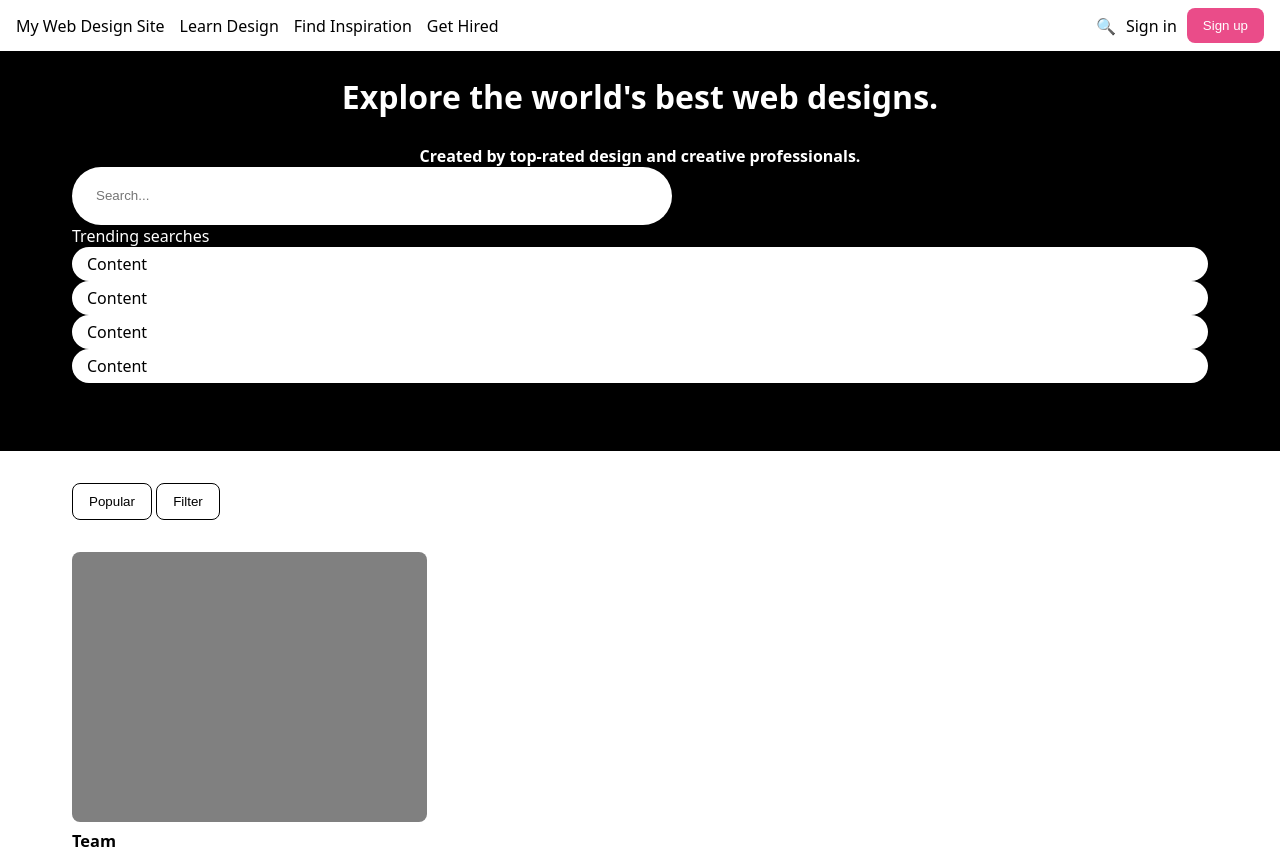
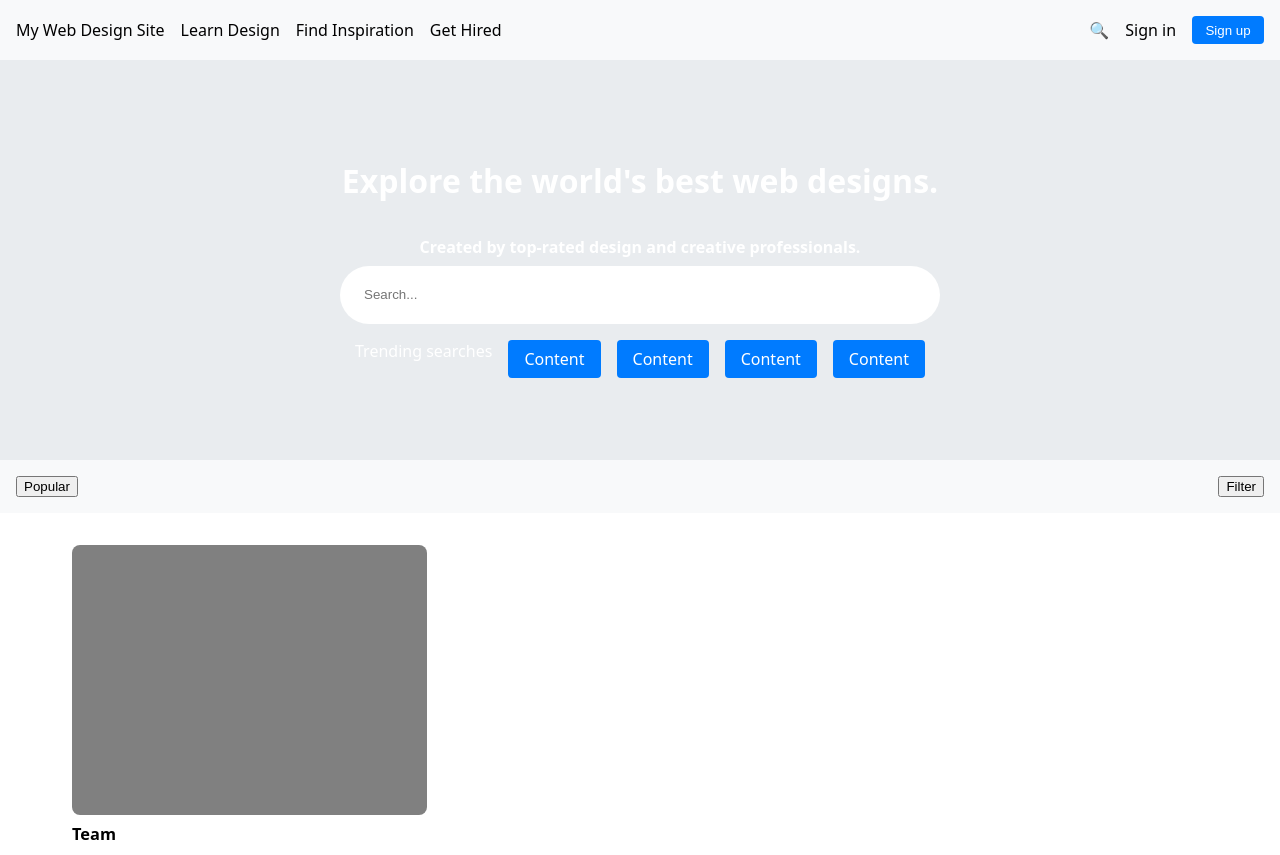
Before and after one commit to WaleedRobertson/flexbox-lab, a plain HTML site: page css/index.html in a window 1280 px wide. Shown: the top 855 px of the page. Drawn offline with Linux system fonts and the light colour scheme.

Commit message:
Working towards completion

```diff
--- a/css/style.css
+++ b/css/style.css
@@ -9,10 +9,11 @@
   }
 
   nav {
-    background-color: white;
-    padding: 8px 16px;
     display: flex;
     justify-content: space-between;
+    align-items: center;
+    padding: 1em;
+    background-color: #f8f9fa;
   }
 
   p {
@@ -79,17 +80,29 @@
     margin-top: 8px;
   }
 
+
+
   #subnav {
-    padding: 32px 72px 0;
-    background-color: white;
+    display: flex;
+    justify-content: space-between;
+    padding: 1em;
+    background-color: #f8f9fa;
   }
-
-  #subnav button {
+   /* #subnav button {
     border-radius: 8px;
     padding: 10px 16px;
     border: 1px solid black;
     background-color: white;
-  }
+  }  */
+
+  /* #subnav button {
+    padding: 0.5em 1em;
+    background-color: #007bff;
+    color: white;
+    border: none;
+    border-radius: 4px;
+    cursor: pointer;
+  } */
 
   #trending p {
     background-color: white;
@@ -99,14 +112,67 @@
 
   }
 
-  #actions {
+  #destinations, #actions {
     display: flex;
-    align-items: center; /* Vertically centers child elements */
-    gap: 10px;
+    align-items: center;
+    gap: 1em; /* Creates spacing between items */
+  }
+
+  #actions button {
+    padding: 0.5em 1em;
+    background-color: #007bff;
+    color: white;
+    border: none;
+    border-radius: 4px;
+    cursor: pointer;
+  }
+
+  #hero {
+    display: flex;
+    flex-direction: column;
+    justify-content: center;
+    align-items: center;
+    padding: 2em;
+    background-color: #e9ecef;
+    text-align: center;
+  }
+
+/* Flexbox container for the headers */
+#headers {
+  display: flex;
+  flex-direction: column; /* Stacks h1 and h2 vertically */
+  gap: 10px; /* Adds space between h1 and h2 */
 }
 
-#destinations {
+
+
+.sub-nav {
   display: flex;
-  align-items: center; /* Vertically centers child elements */
-  gap: 15px;
+  justify-content: space-between;
+  padding: 1em;
+  background-color: #f8f9fa;
 }
+
+.sub-nav-left,
+.sub-nav-right {
+  display: flex;
+  align-items: center;
+}
+
+#headers h1, #headers h2 {
+  margin: 0.5em 0;
+}
+
+#trending {
+  display: flex;
+  justify-content: center;
+  gap: 1em;
+  margin-top: 1em;
+}
+
+#trending p {
+  background-color: #007bff;
+  color: white;
+  padding: 0.5em 1em;
+  border-radius: 4px;
+}
```
